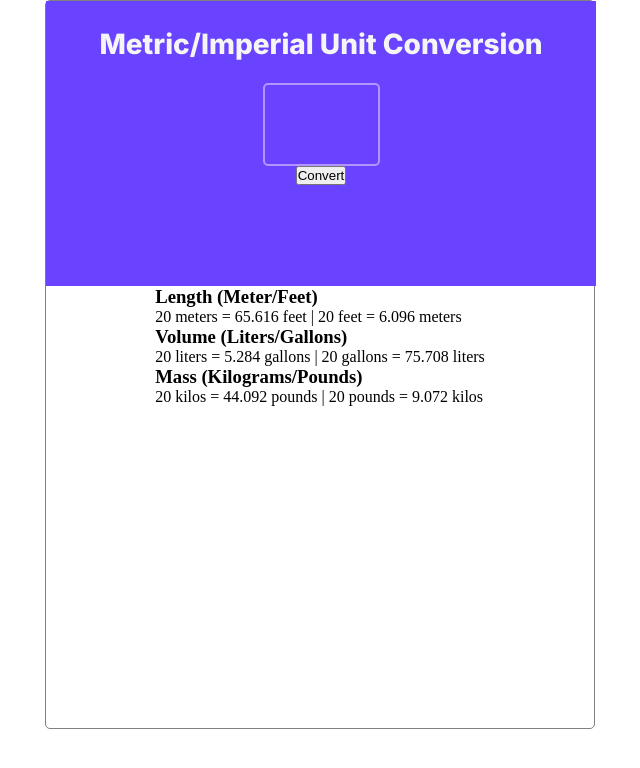
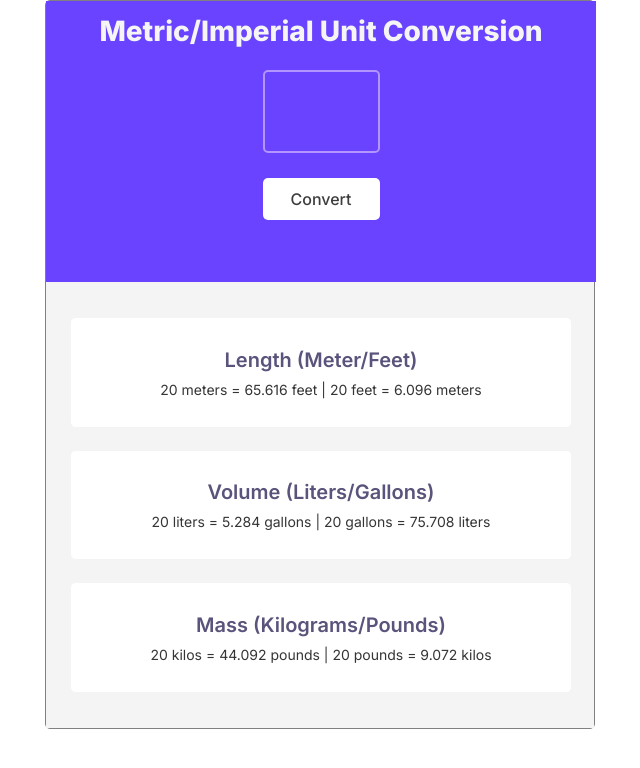
Before and after one commit to Allen1303/Unit_Converter_Solo_Project, a plain HTML site: page index.html in a window 1280 px wide. Shown: the whole page, without its empty margins (320-960 px from the left). Drawn offline with Linux system fonts and the light colour scheme.

Commit message:
feat: implement unit conversion functionality
- Add conversion constants for measurement units
- Create convertUnits function for metric/imperial calculations
- Connect input field to conversion logic
- Add button click listener to trigger conversions

```diff
--- a/index.html
+++ b/index.html
@@ -14,7 +14,8 @@
     <meta name="author" content="your site name" /> -->
 
     <!-- WEBSITE LOGO ICON -->
-    <link rel="shortcut icon" href="favicon.ico" />
+    <link rel="shortcut icon" href="logo-icon.ico" />
+
   </head>
   <title>Bare Bones Layout</title>
   <!-- EXAMPLE LOGO ICON SETUP -->
@@ -30,19 +31,19 @@
         </div>
 
           <input id="input-box" type="text" />
-        <button>Convert</button>
+        <button id="convert-btn">Convert</button>
       </section>
       <!-- Result section start here -->
-     <section class="result-section">
-        <div>
+     <section class="units-section">
+        <div class="unit-div-1">
             <h3>Length (Meter/Feet)</h3>
             <p>20 meters = 65.616 feet | 20 feet = 6.096 meters</p>
         </div>
-        <div>
+        <div class="unit-div-2">
             <h3>Volume (Liters/Gallons)</h3>
             <p>20 liters = 5.284 gallons | 20 gallons = 75.708 liters</p>
         </div>
-        <div>
+        <div class="unit-div-3">
             <h3>Mass (Kilograms/Pounds)</h3>
             <p>20 kilos = 44.092 pounds | 20 pounds = 9.072 kilos </p>
         </div>
--- a/script.js
+++ b/script.js
@@ -0,0 +1,27 @@
+"use strict"
+/*
+1 meter = 3.281 feet
+1 liter = 0.264 gallon
+1 kilogram = 2.204 pound
+*/
+const inputBox = document.getElementById("input-box")
+const convertBtn = document.getElementById("convert-btn")
+
+const meterToFeet = 3.281;
+const literToGallon = 0.264;
+const kilogramToPounds = 2.204
+
+
+function convertUnits() {
+//multiply the input value by the feet equivalent and divide the input value by the feet value to get meter value,render the results dynamically.then repeat the process for all other units
+let inputValue =  Number(inputBox.value);
+let meterConversion = inputValue * meterToFeet;
+
+let literConversion = inputValue * literToGallon;
+console.log(`${inputValue} liters = ${literConversion.toFixed(3)} gallons`);
+
+console.log(meterConversion.toFixed(3));
+}
+console.log(convertUnits());
+
+convertBtn.addEventListener("click", convertUnits)
--- a/style.css
+++ b/style.css
@@ -4,7 +4,6 @@
   padding: 0;
   box-sizing: border-box;
 }
-
 .main-container {
   width: 550px;
   height: 729px;
@@ -16,7 +15,6 @@
   border: 1px solid gray;
   border-radius: 5px;
 }
-
 .input-section {
   margin: 0 auto;
   width: 550px;
@@ -28,7 +26,6 @@
   padding: 55px 15%;
   background-color: #6943ff;
 }
-
 .h1-div {
   width: 448px;
   height: 38px;
@@ -46,8 +43,6 @@
   line-height: 38px;
   color: whitesmoke;
   text-align: center;
-  /* margin: 0 auto; */
-  /* margin-top: 3%; */
 }
 #input-box {
   margin: 0 auto;
@@ -63,3 +58,57 @@
   height: 83px;
   border-radius: 5px;
 }
+
+/* Button styling based on specifications */
+button {
+  width: 117px;
+  height: 42px;
+  position: relative;
+  top: 25px;
+  border-radius: 5px;
+  background-color: white;
+  color: #3D3D3D;
+  font-family: Inter;
+  font-weight: 500;
+  font-size: 16px;
+  border: none;
+  cursor: pointer;
+}
+
+/* Units section styling with grid layout */
+.units-section {
+  width: 100%;
+  background-color: #F4F4F4;
+  padding: 36px 25px;
+  display: grid;
+  grid-template-columns: 1fr;
+  grid-gap: 24px;
+}
+
+.units-section div {
+  width: 500px;
+  height: 108.57px;
+  background-color: #FFFFFF;
+  border-radius: 4.68px;
+  padding: 20px;
+  display: flex;
+  flex-direction: column;
+  align-items: center;
+  justify-content: center;
+}
+
+.units-section h3 {
+  font-family: Inter;
+  font-weight: 600;
+  font-size: 20px;
+  color: #5A537B;
+  margin-bottom: 9px;
+}
+
+.units-section p {
+  font-family: Inter;
+  font-weight: 400;
+  font-size: 14px;
+  color: #353535;
+  text-align: center;
+}
```
Also changed, not shown: logo-icon.ico (added).
